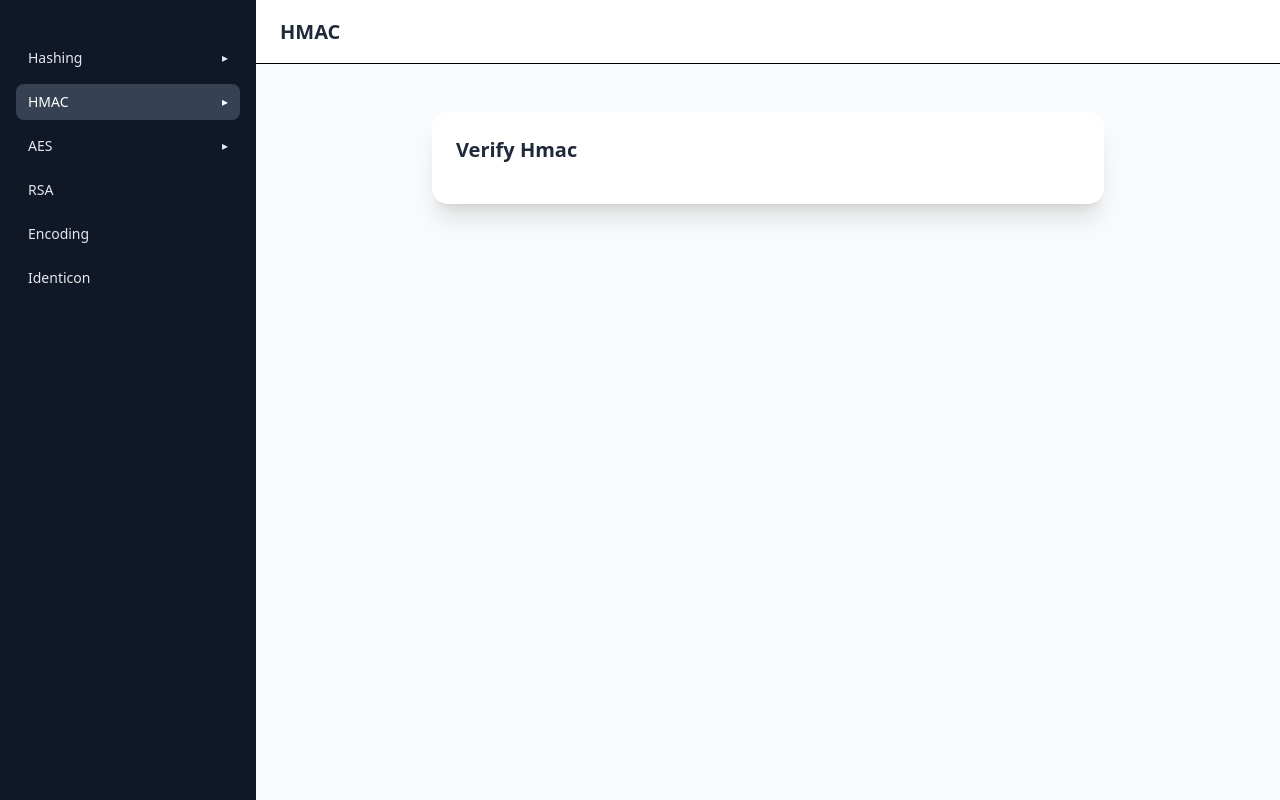
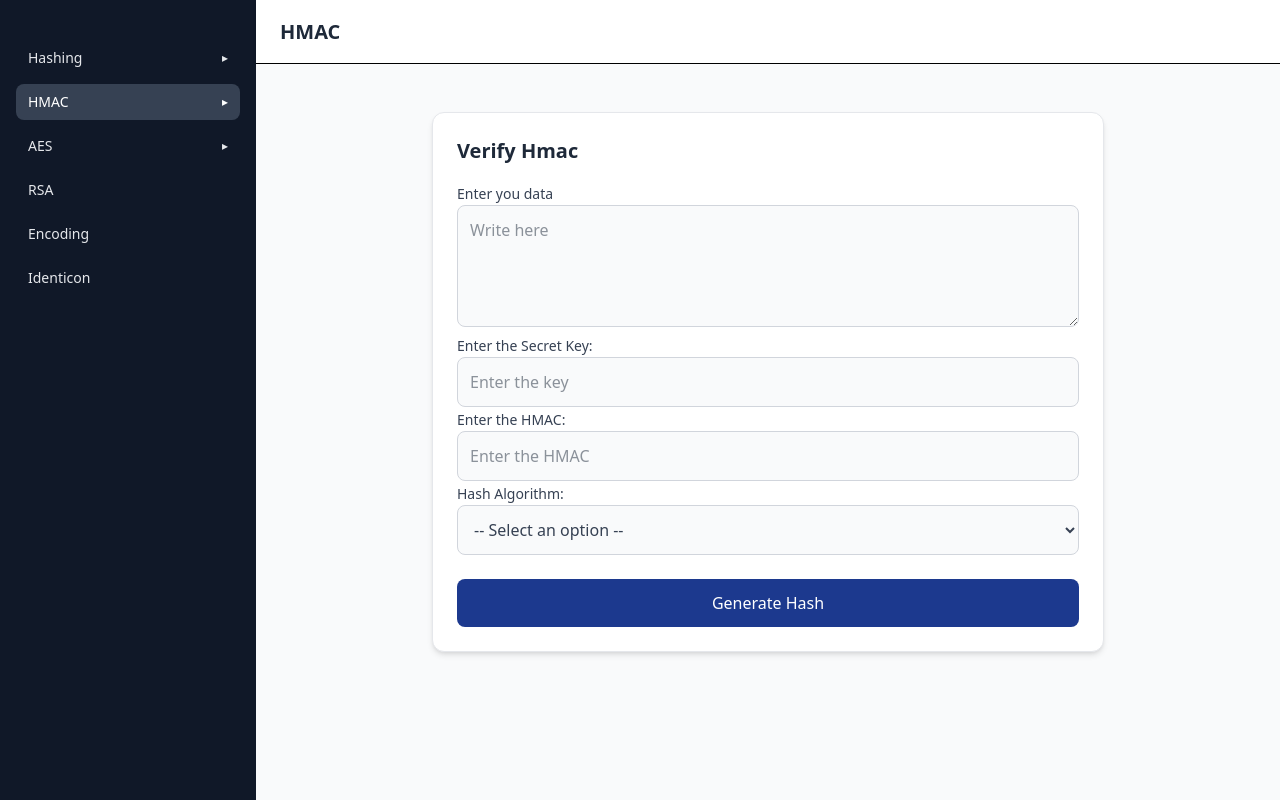
Before and after one commit to Muhtadi1Laskar/cryptography-as-a-service-frontend, a React (Vite) app: page /hmac/verify in a window 1280 px wide. Built offline with nearby package versions, Linux system fonts and the light colour scheme.

Commit message:
Added the Hmac Verification form

```diff
--- a/src/components/forms/Hmac/VerifyHmacForm.jsx
+++ b/src/components/forms/Hmac/VerifyHmacForm.jsx
@@ -1,9 +1,119 @@
+import { useState } from "react";
+import FormGroups from "../../shared/Form.jsx";
+import ResultCard from "../../ui/ResultCard.jsx";
+import { postAPI } from "../../../hooks/useApi.js";
+import ButtonGroup from "../../ui/Button.jsx";
+import { algorithms } from "../../../utils/algorithmList.js";
+
 export default function VerifyHmacForm() {
+  const [response, setResponse] = useState("");
+  const [loading, setLoading] = useState(false);
+  const [formData, setFormData] = useState({
+    data: "",
+    secretKey: "",
+    algorithm: "",
+    hmac: "",
+  });
+
+  const handleInputChange = async (e) => {
+    const { name, value } = e.target;
+    setFormData((prev) => ({
+      ...prev,
+      [name]: value,
+    }));
+  };
+
+  const handleSubmit = async (e) => {
+    e.preventDefault();
+    setLoading(true);
+    setResponse("");
+
+    const { data, secretKey, algorithm, hmac } = formData;
+    const requestBody = {
+      data,
+      secretKey,
+      hash: algorithm,
+      hmac
+    };
+
+    try {
+      const res = await postAPI("hmac/verify", requestBody);
+      const verification = res?.data?.isVerified;
+      const message = verification ? "Verification successful" : "Verification failed"
+      setResponse(message);
+    } catch (error) {
+      console.error("Failed to fetch data: ", error);
+      setResponse(error.response?.data?.message || "Unknown error");
+    } finally {
+      setLoading(false);
+    }
+  };
+
   return (
-    <div className="bg-white p-6 shadow-xl rounded-2xl max-w-2xl mx-auto">
+    <div className="max-w-2xl mx-auto p-6 bg-white rounded-xl shadow-md space-y-6 border border-gray-200">
+      {/* Title */}
       <h2 className="text-xl font-semibold text-gray-800 mb-4">
         Verify Hmac
       </h2>
+
+      <form onSubmit={handleSubmit}>
+        {/* Data input */}
+        <FormGroups
+          label="Enter you data"
+          id="data"
+          name="data"
+          type="textarea"
+          placeholder="Write here"
+          formData={formData}
+          handleInputChange={handleInputChange}
+        />
+
+        {/* Secret Key input */}
+        <FormGroups
+          label="Enter the Secret Key:"
+          id="secretKey"
+          name="secretKey"
+          type="input"
+          placeholder="Enter the key"
+          formData={formData}
+          handleInputChange={handleInputChange}
+        />
+
+        {/* HMAC input */}
+        <FormGroups
+          label="Enter the HMAC:"
+          id="hmac"
+          name="hmac"
+          type="input"
+          placeholder="Enter the HMAC"
+          formData={formData}
+          handleInputChange={handleInputChange}
+        />
+
+        {/* Algorithm Select */}
+        <FormGroups
+          label="Hash Algorithm:"
+          id="algorithm"
+          name="algorithm"
+          type="select"
+          options={algorithms}
+          formData={formData}
+          handleInputChange={handleInputChange}
+        />
+
+        <br />
+
+        {/* Submit */}
+        <ButtonGroup
+          type="submit"
+          className="w-full py-3 bg-blue-900 text-white rounded-lg hover:bg-blue-800 transition disabled:bg-blue-300"
+          disabled={loading}
+          message="Generate Hash"
+        />
+      </form>
+
+      {/* Result Card */}
+      {response && <ResultCard title="Result" data={response} />}
     </div>
   );
 }
```
